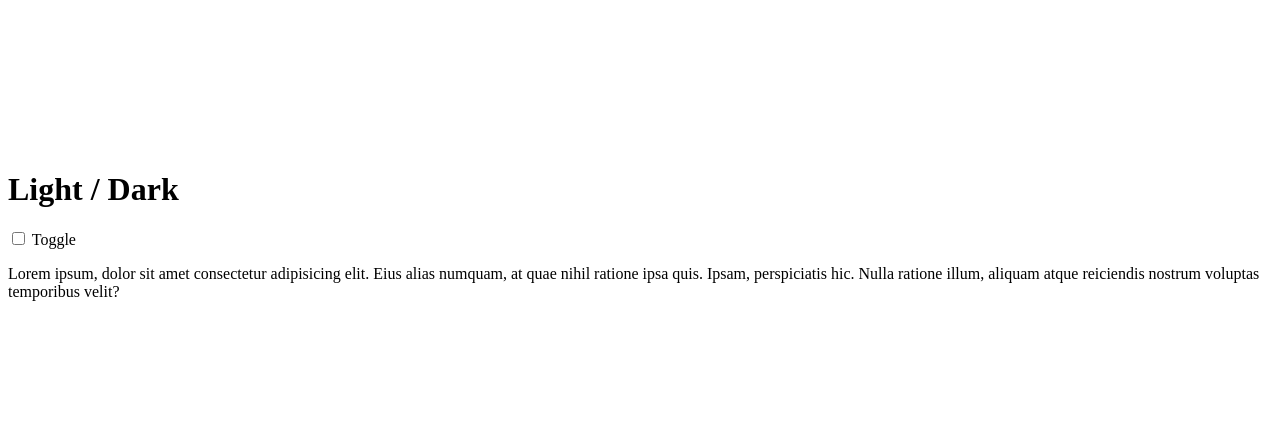
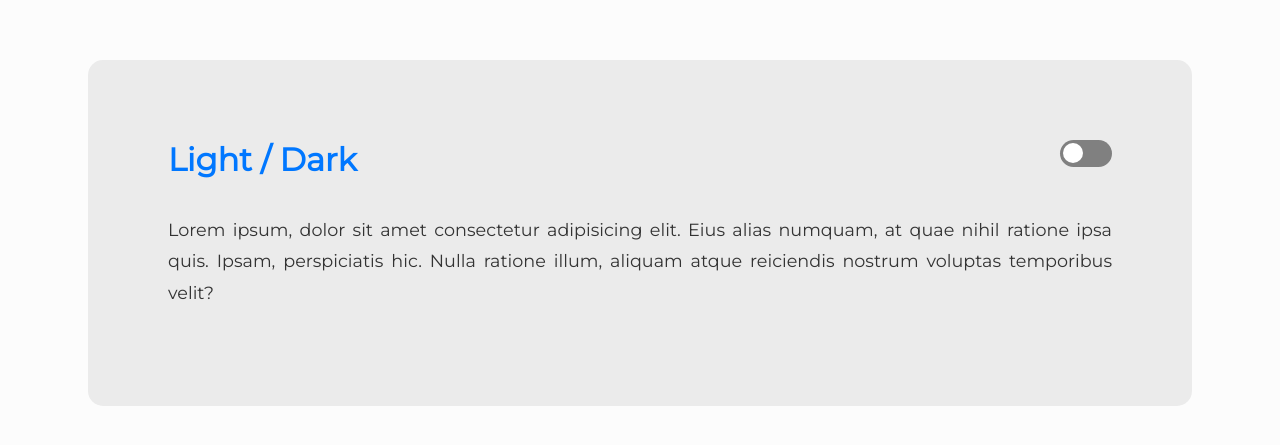
Before and after one commit to lucas5g/codedrop-css-vars-js, a plain HTML site: page index.html in a window 1280 px wide. Shown: the part 167-612 px from the top of the page. Drawn offline with Linux system fonts and the light colour scheme.

Commit message:
end of project

```diff
--- a/index.html
+++ b/index.html
@@ -10,12 +10,13 @@
   <div class="container">
     <h1>Light / Dark</h1>
     <div class="toggle">
-      <input type="checkbox" id="switch" >
+      <input type="checkbox" id="switch" name="theme" >
       <label for="switch">Toggle</label>
     </div>
     <p>
       Lorem ipsum, dolor sit amet consectetur adipisicing elit. Eius alias numquam, at quae nihil ratione ipsa quis. Ipsam, perspiciatis hic. Nulla ratione illum, aliquam atque reiciendis nostrum voluptas temporibus velit?
     </p>
   </div>
+  <script src="scripts.js"></script>
 </body>
 </html>
--- a/scripts.js
+++ b/scripts.js
@@ -0,0 +1,34 @@
+const html = document.querySelector('html')
+const checkbox = document.querySelector('input[name=theme]')
+
+const getStyle = (element, style) =>
+  window.getComputedStyle(element).getPropertyValue(style)
+
+
+const initialColors = {
+  bg: getStyle(html, '--bg'),
+  bgPanel: getStyle(html, '--bg-panel'),
+  colorHeadings: getStyle(html, '--color-headings'),
+  colorText: getStyle(html, '--color-text')
+}
+
+const darkMode = {
+  bg: '#333333',
+  bgPanel: '#434343',
+  colorHeadings: '#3664ff',
+  colorText: '#b5b5b5'
+}
+
+const transformKey = key =>
+  '--' + key.replace(/([A-Z])/, '-$1').toLowerCase()
+
+const changeColors = (colors) => {
+  Object.keys(colors).map( key =>
+    html.style.setProperty(transformKey(key), colors[key])
+  )
+  console.log(colors)
+}
+
+checkbox.addEventListener('change', ({ target }) => {
+  target.checked ? changeColors(darkMode) : changeColors(initialColors)
+})
--- a/style.css
+++ b/style.css
@@ -1,6 +1,9 @@
+@import url('https://fonts.googleapis.com/css2?family=Montserrat:wght@400&display=swap');
+/**/
 html{
+
   height: 100%;
-  font-family: "Montsserrat";
+  font-family: 'Montserrat', sans-serif;
 
   display: grid;
   align-items: center;
@@ -11,4 +14,76 @@ html{
   --color-headings: #0077ff;
   --color-text: #333333;
 
+
+
 }
+body{
+  background-color: var(--bg);
+}
+.container{
+  background-color: var(--bg-panel);
+  text-align: justify;
+
+  margin: 5em;
+  padding: 5em;
+
+  border-radius: 15px;
+
+  display: grid;
+
+  grid-template-columns: 80% auto;
+  grid-template-rows: auto auto;
+  grid-template-areas: 'title switch' 'content content';
+
+}
+
+h1{
+  margin: 0;
+  color: var(--color-headings);
+}
+p{
+  color: var(--color-text);
+  grid-area: content;
+  font-size: 1.1em;
+  line-height: 1.8em;
+  margin-top: 2em;
+}
+input[type=checkbox]{
+  height: 0;
+  width: 0;
+  visibility: hidden;
+}
+
+label{
+  cursor: pointer;
+  text-indent: -9999px;
+  width: 52px;
+  height: 27px;
+  background: grey;
+  float: right;
+  border-radius: 100px;
+  position: relative;
+}
+label::after{
+  content: '';
+  position: absolute;
+  top: 3px;
+  left: 3px;
+  width: 20px;
+  height: 20px;
+  background-color: white;
+  border-radius: 90px;
+  transition: 0.3s;
+
+}
+
+input:checked + label{
+  background-color: var(--color-headings);
+}
+input:checked + label::after{
+  left: calc(100% - 5px);
+  transform: translateX(-100%);
+}
+label:active:after{
+  width: 45px;
+}
```
